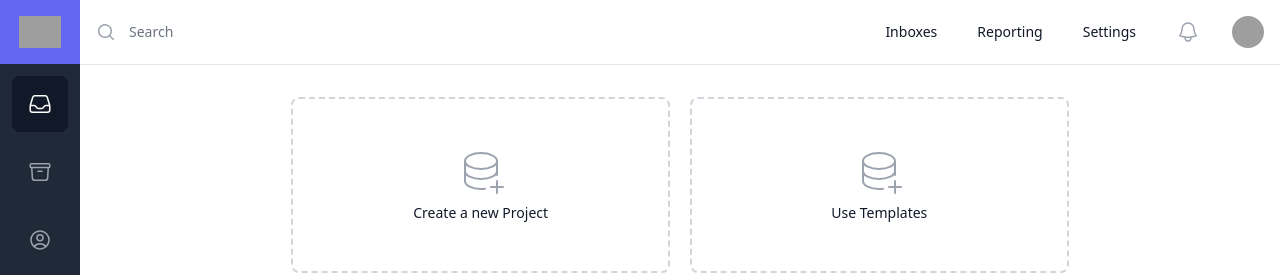
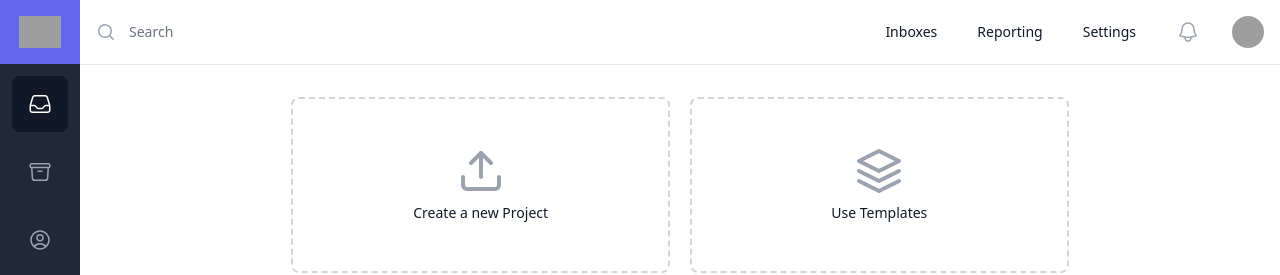
Before and after one commit to imabhisht/Devshouse-2024, a React (Vite) app: page / in a window 1280 px wide. Shown: the top 275 px of the page. Built offline with nearby package versions, Linux system fonts and the light colour scheme; grey boxes are pictures that could not be loaded.

Commit message:
changed sidebar

```diff
--- a/package.json
+++ b/package.json
@@ -26,6 +26,7 @@
     "react": "^18.2.0",
     "react-dom": "^18.2.0",
     "react-firebase-hooks": "^5.1.1",
+    "react-icons": "^5.0.1",
     "react-router-dom": "^6.22.2",
     "reactflow": "^11.10.4"
   },
--- a/src/pages/dashboard/Dashboard.jsx
+++ b/src/pages/dashboard/Dashboard.jsx
@@ -55,6 +55,7 @@ export default function Example() {
 
   return (
     <>
+
       {/*
         This example requires updating your template:
 
--- a/src/pages/drag/DraggerInit.jsx
+++ b/src/pages/drag/DraggerInit.jsx
@@ -1,4 +1,71 @@
-import React from 'react'
+// import React from 'react'
+// import { useNavigate } from 'react-router-dom';
+
+// export default function Example() {
+//     const navigate = useNavigate();
+
+//     const handleClick = () => {
+//         navigate('/dragger');
+
+//     }
+
+//     return (
+//         <div className="flex justify-center">
+//                 <button
+//                     type="button"
+//                     className="relative block w-1/3 rounded-lg border-2 border-dashed border-gray-300 p-12 text-center hover:border-gray-400 focus:outline-none focus:ring-2 focus:ring-indigo-500 focus:ring-offset-2"
+//                 >
+//                     <svg
+//                     className="mx-auto h-12 w-12 text-gray-400"
+//                     xmlns="http://www.w3.org/3000/svg"
+//                     stroke="currentColor"
+//                     fill="none"
+//                     viewBox="0 0 48 48"
+//                     aria-hidden="true"
+//                     >
+//                     <path
+//                         strokeLinecap="round"
+//                         strokeLinejoin="round"
+//                         strokeWidth={2}
+//                         d="M8 14v20c0 4.418 7.163 8 16 8 1.381 0 2.721-.087 4-.252M8 14c0 4.418 7.163 8 16 8s16-3.582 16-8M8 14c0-4.418 7.163-8 16-8s16 3.582 16 8m0 0v14m0-4c0 4.418-7.163 8-16 8S8 28.418 8 24m32 10v6m0 0v6m0-6h6m-6 0h-6"
+//                     />
+//                     </svg>
+//                     <span className="mt-2 block text-sm font-medium text-gray-900">Create a new Project</span>
+//                 </button>
+
+//                 <button
+//                     onClick={() => handleClick()}
+//                     type="button"
+//                     className="ml-5 relative block w-1/3 rounded-lg border-2 border-dashed border-gray-300 p-12 text-center hover:border-gray-400 focus:outline-none focus:ring-2 focus:ring-indigo-500 focus:ring-offset-2"
+//                 >
+//                     <svg
+//                     className="mx-auto h-12 w-12 text-gray-400"
+//                     xmlns="http://www.w3.org/3000/svg"
+//                     stroke="currentColor"
+//                     fill="none"
+//                     viewBox="0 0 48 48"
+//                     aria-hidden="true"
+//                     >
+//                     <path
+//                         strokeLinecap="round"
+//                         strokeLinejoin="round"
+//                         strokeWidth={2}
+//                         d="M8 14v20c0 4.418 7.163 8 16 8 1.381 0 2.721-.087 4-.252M8 14c0 4.418 7.163 8 16 8s16-3.582 16-8M8 14c0-4.418 7.163-8 16-8s16 3.582 16 8m0 0v14m0-4c0 4.418-7.163 8-16 8S8 28.418 8 24m32 10v6m0 0v6m0-6h6m-6 0h-6"
+//                     />
+//                     </svg>
+//                     <span className="mt-2 block text-sm font-medium text-gray-900">Use Templates</span>
+//                 </button>
+//             </div>
+
+
+//     )
+//   }
+
+
+
+
+import React from 'react';
+import { FiUpload, FiLayers } from 'react-icons/fi';
 import { useNavigate } from 'react-router-dom';
 
 export default function Example() {
@@ -15,21 +82,7 @@ export default function Example() {
                 type="button"
                 className="relative block w-1/3 rounded-lg border-2 border-dashed border-gray-300 p-12 text-center hover:border-gray-400 focus:outline-none focus:ring-2 focus:ring-indigo-500 focus:ring-offset-2"
             >
-                    <svg
-                    className="mx-auto h-12 w-12 text-gray-400"
-                    xmlns="http://www.w3.org/2000/svg"
-                    stroke="currentColor"
-                    fill="none"
-                    viewBox="0 0 48 48"
-                    aria-hidden="true"
-                    >
-                    <path
-                        strokeLinecap="round"
-                        strokeLinejoin="round"
-                        strokeWidth={2}
-                        d="M8 14v20c0 4.418 7.163 8 16 8 1.381 0 2.721-.087 4-.252M8 14c0 4.418 7.163 8 16 8s16-3.582 16-8M8 14c0-4.418 7.163-8 16-8s16 3.582 16 8m0 0v14m0-4c0 4.418-7.163 8-16 8S8 28.418 8 24m32 10v6m0 0v6m0-6h6m-6 0h-6"
-                    />
-                    </svg>
+                <FiUpload className="mx-auto h-12 w-12 text-gray-400" />
                 <span className="mt-2 block text-sm font-medium text-gray-900">Create a new Project</span>
             </button>
 
@@ -38,25 +91,9 @@ export default function Example() {
                 type="button"
                 className="ml-5 relative block w-1/3 rounded-lg border-2 border-dashed border-gray-300 p-12 text-center hover:border-gray-400 focus:outline-none focus:ring-2 focus:ring-indigo-500 focus:ring-offset-2"
             >
-                    <svg
-                    className="mx-auto h-12 w-12 text-gray-400"
-                    xmlns="http://www.w3.org/2000/svg"
-                    stroke="currentColor"
-                    fill="none"
-                    viewBox="0 0 48 48"
-                    aria-hidden="true"
-                    >
-                    <path
-                        strokeLinecap="round"
-                        strokeLinejoin="round"
-                        strokeWidth={2}
-                        d="M8 14v20c0 4.418 7.163 8 16 8 1.381 0 2.721-.087 4-.252M8 14c0 4.418 7.163 8 16 8s16-3.582 16-8M8 14c0-4.418 7.163-8 16-8s16 3.582 16 8m0 0v14m0-4c0 4.418-7.163 8-16 8S8 28.418 8 24m32 10v6m0 0v6m0-6h6m-6 0h-6"
-                    />
-                    </svg>
+                <FiLayers className="mx-auto h-12 w-12 text-gray-400" />
                 <span className="mt-2 block text-sm font-medium text-gray-900">Use Templates</span>
             </button>
         </div>
-
-
     )
 }
--- a/tailwind.config.js
+++ b/tailwind.config.js
@@ -1,5 +1,21 @@
 /** @type {import('tailwindcss').Config} */
-export default {
+// export default {
+//   content: [
+//     "./index.html",
+//     "./src/**/*.{js,ts,jsx,tsx}",
+//   ],
+//   theme: {
+//     extend: {},
+//   },
+//   darkMode: 'selector',
+//   plugins: [
+//     require('@tailwindcss/forms')
+//   ],
+
+
+
+
+module.exports = {
   content: [
     "./index.html",
     "./src/**/*.{js,ts,jsx,tsx}",
@@ -9,6 +25,6 @@ export default {
   },
   darkMode: 'selector',
   plugins: [
-    require('@tailwindcss/forms')
+    require('@tailwindcss/forms'),
   ],
 }
```
Also changed, not shown: src/pages/drag/Sidebar.jsx (+274 -47 lines), 1 other file (tests, documents, lock files or other folders). Lines whose indentation alone changed are shown as unchanged.
